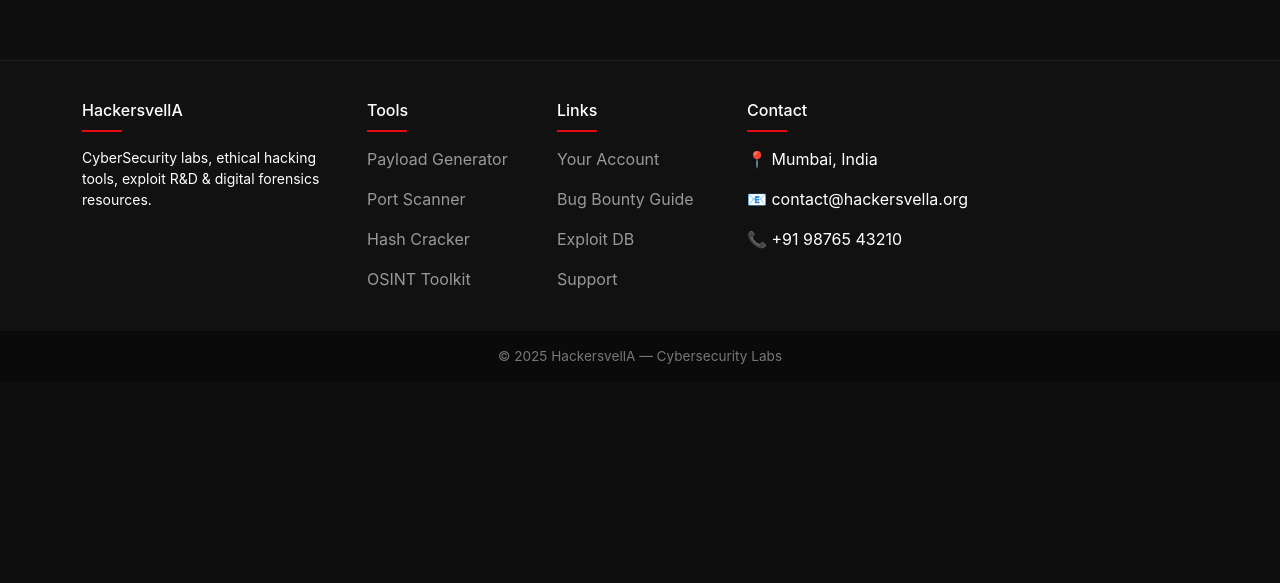
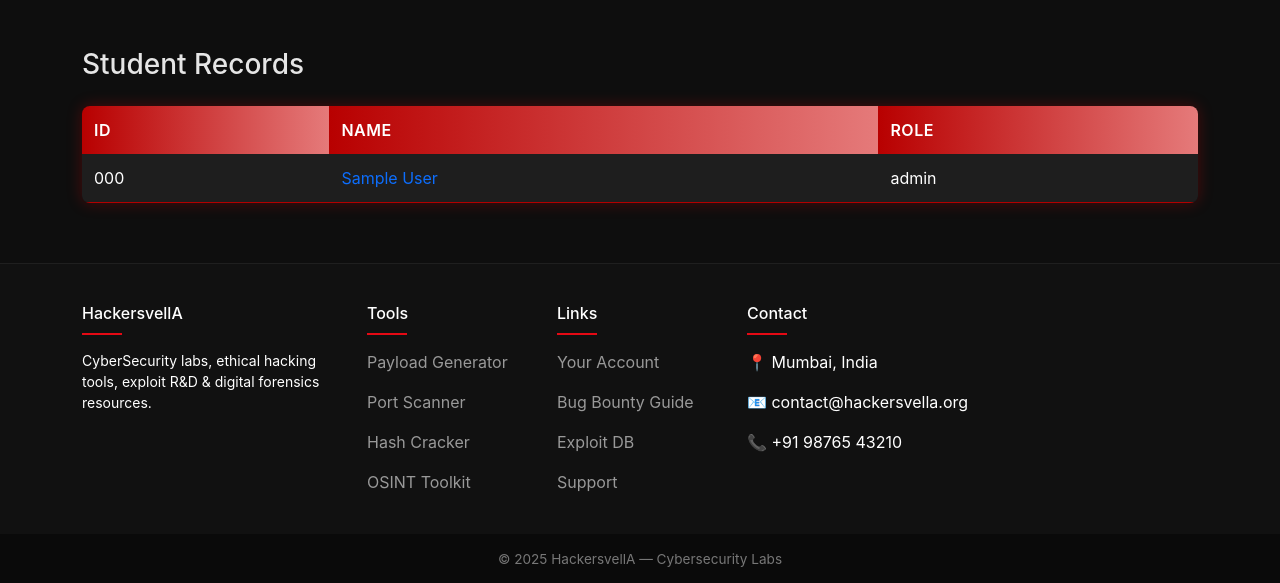
Before and after one commit to SYN606/django-learning, a Django app: page /dev/ in a window 1280 px wide. Shown: the part 58-641 px from the top of the page. Run offline with Django 5.2, Linux system fonts and the light colour scheme; tables that the repository leaves empty hold one stand-in row (values such as "Sample post").

Commit message:
added detailed pages to render data from backend

```diff
--- a/devdetails/templates/dev_details.html
+++ b/devdetails/templates/dev_details.html
@@ -1,6 +1,32 @@
 {% extends 'base.html' %}
 {% load static %}
 
-{% block body_content %}
-  <h3>Hello from device Details</h3>
+{% block css %}
+  <link rel="stylesheet" href="{% static 'css/dev_details.css' %}" />
 {% endblock %}
+
+{% block content %}
+  <h3 class="mb-4">Student Records</h3>
+
+  <table class="custom-table">
+    <thead>
+      <tr>
+        <th>ID</th>
+        <th>Name</th>
+        <th>Role</th>
+      </tr>
+    </thead>
+
+    <tbody>
+      {% for student in student_data %}
+        <tr>
+          <td>{{ student.id_number }}</td>
+          <td>
+            <a href="{% url 'device_details:std_details' student.id %}">{{ student.name }}</a>
+          </td>
+          <td>{{ student.role }}</td>
+        </tr>
+      {% endfor %}
+    </tbody>
+  </table>
+{% endblock %}
--- a/devdetails/urls.py
+++ b/devdetails/urls.py
@@ -4,5 +4,6 @@ from . import views
 app_name = 'device_details'
 
 urlpatterns = [
-    path('', views.index, name='dev_details')
+    path('', views.index, name='dev_details'),
+    path('<int:pk>/', views.detailed_view, name='std_details')
 ]
--- a/devdetails/views.py
+++ b/devdetails/views.py
@@ -4,4 +4,11 @@ from .models import Students
 
 def index(request):
     student_data = Students.objects.all()  # select * from Students
-    return render(request, 'dev_details.html')
+    data = {'student_data': student_data}
+    return render(request, 'dev_details.html', data)
+
+
+def detailed_view(request, pk):
+    student = Students.objects.get(pk=pk)
+    data = {'student': student}
+    return render(request, 'details.html', data)
--- /dev/null
+++ b/static/css/dev_details.css
@@ -0,0 +1,47 @@
+.custom-table {
+    width: 100%;
+    border-collapse: collapse;
+    margin-top: 20px;
+    border-radius: 8px;
+    overflow: hidden;
+    box-shadow: 0 0 15px rgba(255, 0, 0, 0.25);
+
+}
+
+/* Header */
+.custom-table thead th {
+    background: linear-gradient(90deg, #b80000, #e57a7a);
+    color: white;
+    padding: 12px;
+    text-align: left;
+    text-transform: uppercase;
+    font-weight: 600;
+    letter-spacing: 0.5px;
+}
+
+/* Body rows */
+.custom-table tbody tr {
+    background: #1e1e1e;
+    color: #fff;
+    transition: 0.3s ease-in-out;
+}
+
+/* Body cells */
+.custom-table tbody td {
+    padding: 12px;
+    border-bottom: 1px solid #b30000;
+}
+
+/* Hover effect */
+.custom-table tbody tr:hover {
+    background: #2b2b2b;
+    transform: scale(1.01);
+    box-shadow: 0 0 10px rgba(255, 50, 50, 0.5);
+}
+
+/* Add red border around the table */
+/* .custom-table,
+.custom-table th,
+.custom-table td {
+    border: 1px solid #b30000;
+} */
```
Also changed, not shown: devdetails/templates/details.html (added, +19 -0 lines).
